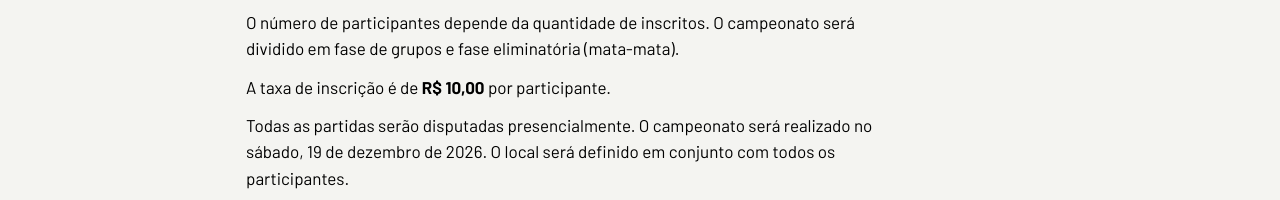
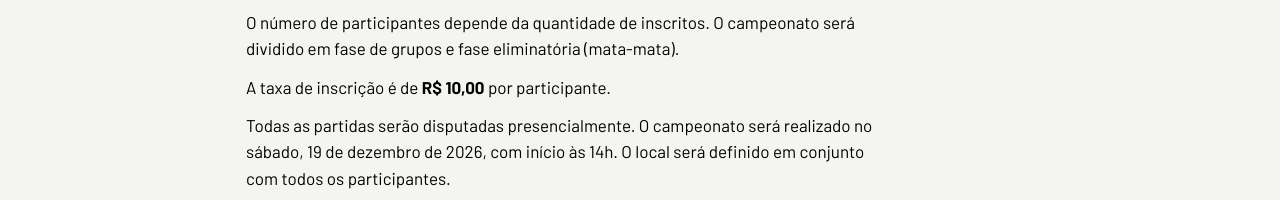
Before and after one commit to Guusmao/Site-Copa-BARA, a website: page regulamento.html in a window 1280 px wide. Shown: the part 562-762 px from the top of the page. Drawn offline with nearby package versions, Linux system fonts and the light colour scheme; a web font is replaced by a local one.

Commit message:
Horário de início: 14h
Co-Authored-By: Claude Opus 5.5 <noreply@anthropic.com>
Claude-Session: https://claude.ai/code/session_01XJt8ckZNNnLGk7tcEvCGQY

```diff
--- a/regulamento.html
+++ b/regulamento.html
@@ -120,7 +120,7 @@ footer .wrap{display:flex;justify-content:space-between;flex-wrap:wrap;gap:8px 2
   <p>A Jesus Cup é um torneio de futebol virtual disputado entre amigos, utilizando o jogo EA SPORTS FC 26 ou EA SPORTS FC 27, conforme definido pela organização.</p>
   <p>O número de participantes depende da quantidade de inscritos. O campeonato será dividido em fase de grupos e fase eliminatória (mata-mata).</p>
   <p>A taxa de inscrição é de <strong>R$ 10,00</strong> por participante.</p>
-  <p>Todas as partidas serão disputadas presencialmente. O campeonato será realizado no sábado, 19 de dezembro de 2026. O local será definido em conjunto com todos os participantes.</p>
+  <p>Todas as partidas serão disputadas presencialmente. O campeonato será realizado no sábado, 19 de dezembro de 2026, com início às 14h. O local será definido em conjunto com todos os participantes.</p>
 </section>
 
 <section id="times">
@@ -197,7 +197,7 @@ footer .wrap{display:flex;justify-content:space-between;flex-wrap:wrap;gap:8px 2
 <section id="data">
   <h2><span class="n">8</span>Data, local e realização do campeonato</h2>
   <div class="cl"><b>8.1</b><p>Todas as partidas da Jesus Cup serão realizadas presencialmente.</p></div>
-  <div class="cl"><b>8.2</b><p>O campeonato será realizado no sábado, 19 de dezembro de 2026. O local será definido em conjunto com os participantes, buscando a disponibilidade da maioria.</p></div>
+  <div class="cl"><b>8.2</b><p>O campeonato será realizado no sábado, 19 de dezembro de 2026, com início às 14h. O local será definido em conjunto com os participantes, buscando a disponibilidade da maioria.</p></div>
   <div class="cl"><b>8.3</b><p>Os horários e a programação das partidas deverão ser previamente estabelecidos e comunicados a todos os participantes.</p></div>
   <div class="cl"><b>8.4</b><p>Todos os participantes deverão respeitar os horários definidos pela organização, estando sujeitos às regras de ausência e W.O. previstas neste regulamento.</p></div>
 </section>
```
Also changed, not shown: campeonato.html (+1 -1 lines), index.html (+2 -2 lines).
